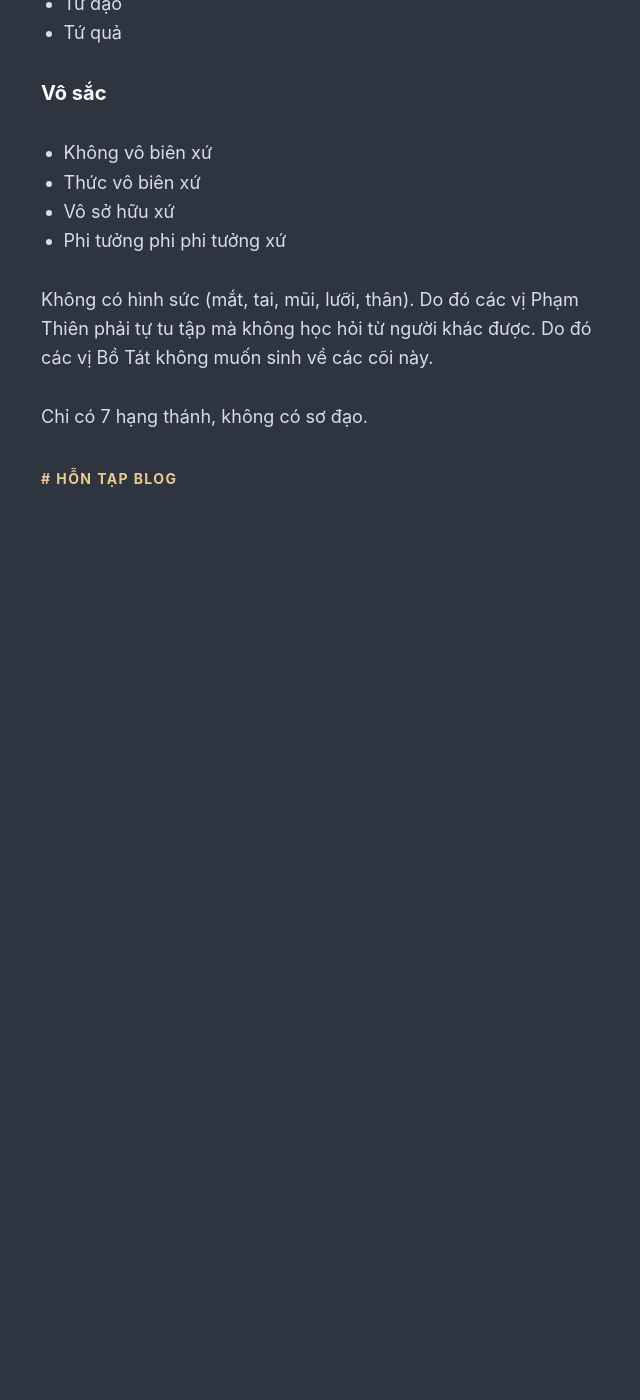
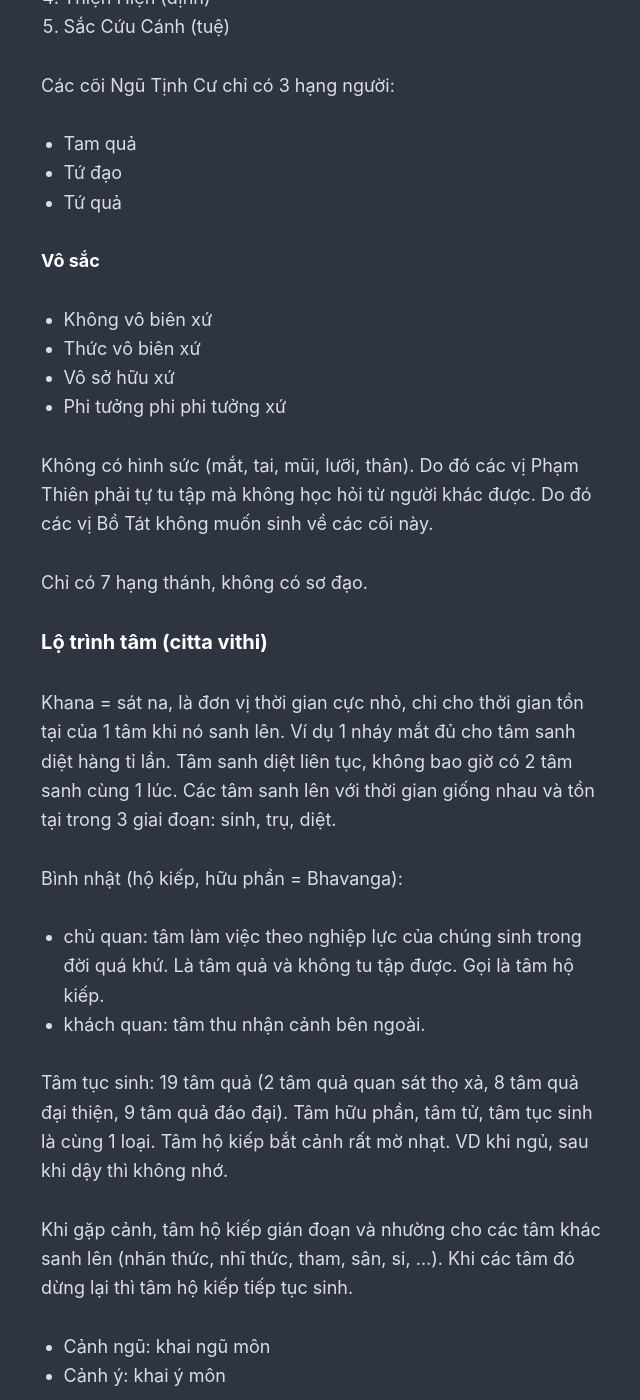
Before and after one commit to rilwis/hontap.info, a Jekyll site: the page built from _posts/2020-06-08-vi-dieu-phap-khai-luoc.md, in a window 1280 px wide and 1400 px high, scrolled down 12568 px. Shown: the whole window, without its empty margins (315-955 px from the left). Built offline with Jekyll 4.4.1, drawn with Linux system fonts in a browser that asks for light colours; our own code applies the rules of GitHub Pages for plain Markdown files; before the commit the page ends 13092 px from its top, so only the background shows below that; some of the changed text lies outside the part shown.

Commit message:
Update 2020-06-08-vi-dieu-phap-khai-luoc.md

```diff
--- a/_posts/2020-06-08-vi-dieu-phap-khai-luoc.md
+++ b/_posts/2020-06-08-vi-dieu-phap-khai-luoc.md
@@ -255,11 +255,18 @@ Phân loại rộng thì có 21 cảnh (theo tên gọi):
 - 20: ngoại phần: chỉ tâm, sở hữu, sắc pháp bên ngoài thân mình
 - 21: nội và ngoại phần
 
-## 11 cõi dục giới
+## Các cõi
 
-### 4 cõi khổ
+### 11 cõi dục giới
 
-### 7 cõi vui
+#### 4 cõi khổ
+
+- Địa ngục
+- Ngạ quỷ
+- Súc sanh
+- A tu la
+
+#### 7 cõi vui
 
 - 1 cõi nhân loại (manussa): nơi chúng sinh có hùng tâm mạnh mẽ (có thể cực thiện hoặc cực ác). Phương diện hạnh phúc không quá an lạc như cõi trời, không khổ như địa ngục, nên thuận lợi cho việc tu tập. Có 11 hạng người.
   + Tây ngưu xa châu
@@ -274,11 +281,11 @@ Phân loại rộng thì có 21 cảnh (theo tên gọi):
   + Hóa Lạc Thiên (Mimmānarātī): chúng sinh cõi này muốn có gì thì hóa hiện để có. Những chúng sinh không muốn phụ lòng ai, hay giúp đỡ.
   + Tha Hóa Tự Tại (Paranimmitavasati): chư thiên ở đây không cần hóa hiện, những gì muốn thì theo phước đức tự xuất hiện. Vua cõi trời này được coi như có quyền lực nhất tam giới, gọi là Ma Vương. Vị này có công đức quá lớn.
 
-## 16 cõi sắc giới
+### 16 cõi sắc giới
 
 Tất cả chúng sinh trong các cõi này được tục sinh bằng các tâm quả sắc giới.
 
-### Sơ thiền
+#### Sơ thiền
 
 Các chúng sinh trong cõi sắc giới và vô sắc giới gọi là Phạm Thiên, để phân biệt với Chư Thiên. Chúng sinh Phạm Thiên thanh tịnh hơn:
 
@@ -298,7 +305,7 @@ Gồm 3 cõi:
 
 Tuy chia làm 3 nhưng không gian sống là 1 và phụ thuộc vào công đức.
 
-### Nhị thiền (nhị, tam)
+#### Nhị thiền (nhị, tam)
 
 Phân chia bằng khả năng thiền định, thể hiện ra bên ngoài bằng hào quang:
 
@@ -308,13 +315,13 @@ Phân chia bằng khả năng thiền định, thể hiện ra bên ngoài bằn
 
 (Tìm đọc sách "Chúng sanh và sanh thú")
 
-### Tam thiền (tứ)
+#### Tam thiền (tứ)
 
 7. Thiểu Tịnh Thiên
 8. Vô Lượng Tịnh Thiên
 9. Biến Tịnh Thiên
 
-### Tứ thiền (ngũ)
+#### Tứ thiền (ngũ)
 
 10. Quảng Quả
 11. Vô Tưởng: dành cho các vị nhàm chán tâm:
@@ -336,7 +343,7 @@ Các cõi Ngũ Tịnh Cư chỉ có 3 hạng người:
 - Tứ đạo
 - Tứ quả
 
-## Vô sắc
+### Vô sắc
 
 - Không vô biên xứ
 - Thức vô biên xứ
@@ -346,3 +353,36 @@ Các cõi Ngũ Tịnh Cư chỉ có 3 hạng người:
 Không có hình sức (mắt, tai, mũi, lưỡi, thân). Do đó các vị Phạm Thiên phải tự tu tập mà không học hỏi từ người khác được. Do đó các vị Bồ Tát không muốn sinh về các cõi này.
 
 Chỉ có 7 hạng thánh, không có sơ đạo.
+
+## Lộ trình tâm (citta vithi)
+
+Khana = sát na, là đơn vị thời gian cực nhỏ, chi cho thời gian tồn tại của 1 tâm khi nó sanh lên. Ví dụ 1 nháy mắt đủ cho tâm sanh diệt hàng tỉ lần. Tâm sanh diệt liên tục, không bao giờ có 2 tâm sanh cùng 1 lúc. Các tâm sanh lên với thời gian giống nhau và tồn tại trong 3 giai đoạn: sinh, trụ, diệt.
+
+Bình nhật (hộ kiếp, hữu phần = Bhavanga):
+- chủ quan: tâm làm việc theo nghiệp lực của chúng sinh trong đời quá khứ. Là tâm quả và không tu tập được. Gọi là tâm hộ kiếp.
+- khách quan: tâm thu nhận cảnh bên ngoài.
+
+Tâm tục sinh: 19 tâm quả (2 tâm quả quan sát thọ xả, 8 tâm quả đại thiện, 9 tâm quả đáo đại). Tâm hữu phần, tâm tử, tâm tục sinh là cùng 1 loại. Tâm hộ kiếp bắt cảnh rất mờ nhạt. VD khi ngủ, sau khi dậy thì không nhớ.
+
+Khi gặp cảnh, tâm hộ kiếp gián đoạn và nhường cho các tâm khác sanh lên (nhãn thức, nhĩ thức, tham, sân, si, ...). Khi các tâm đó dừng lại thì tâm hộ kiếp tiếp tục sinh.
+- Cảnh ngũ: khai ngũ môn
+- Cảnh ý: khai ý môn
+
+Có 6 lộ tâm theo 6 môn: nhãn, nhĩ, tỉ, thiệt, thân, ý. Tâm sinh theo môn nào thì thuộc về lộ đó. Hoặc chia làm 2:
+- Lộ ngũ môn
+- Lộ ý môn
+
+### Lộ ngũ môn
+
+Có 4 cảnh chia theo độ mạnh yếu:
+- Cảnh rất lớn (atimahanta)
+- Cảnh lớn
+- Cảnh nhỏ
+- Cảnh rất nhỏ
+
+Lớn nhỏ không phải là về kích thước, mà lớn nhỏ chi cho cường độ, mức độ mạnh yếu khi tâm nhận biết cảnh (dễ dàng, khó hay không thấy).
+
+Khi cảnh lớn tác động vào thì tâm hữu phần dao động 2 lần và có 3 tâm (cùng loại hữu phần) sanh lên:
+- V: vừa qua
+- R: rung động
+- D: dứt dòng
```
